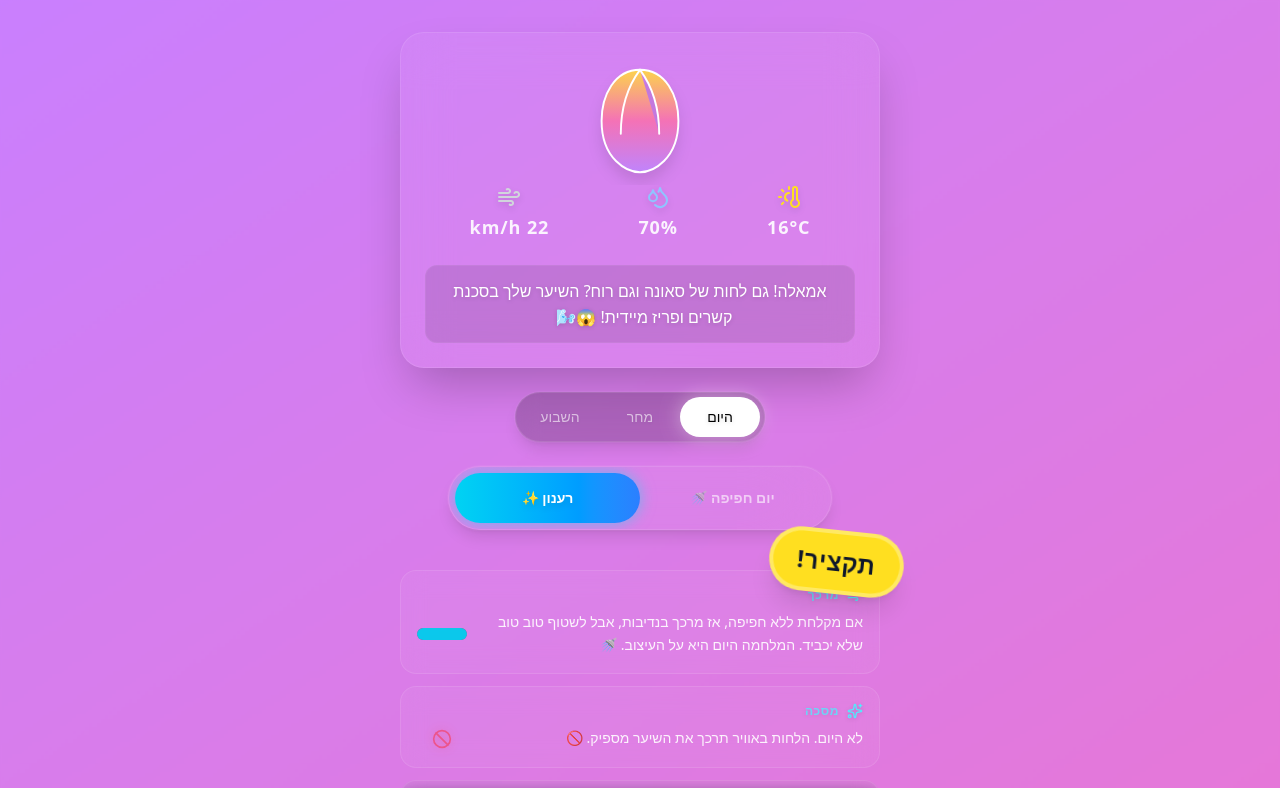
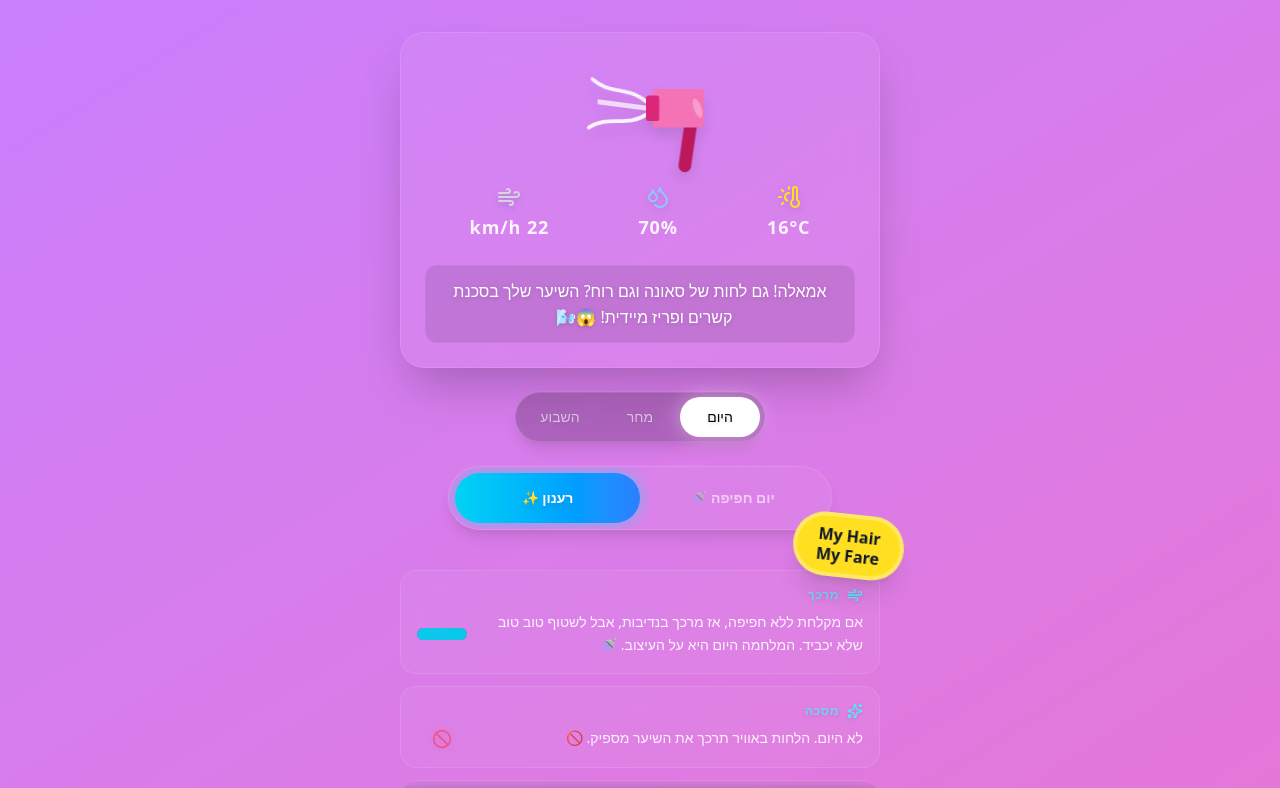
Before and after one commit to Tm9hbQn/Hairacolous, a React (Vite) app: page / in a window 1280 px wide. Shown: the top 788 px of the page. Built offline with nearby package versions, Linux system fonts and the light colour scheme.

Commit message:
Update weather summary container, yellow sticker, and hair dryer animation
Co-authored-by: Tm9hbQn <4403743+Tm9hbQn@users.noreply.github.com>

```diff
--- a/src/components/MainStatusCard.jsx
+++ b/src/components/MainStatusCard.jsx
@@ -1,23 +1,8 @@
 import React, { useEffect, useState } from 'react';
 import { Wind, Droplets, ThermometerSun, AlertTriangle } from 'lucide-react';
+import { WEATHER_DATA } from '../data';
 
 const MainStatusCard = ({ data, summaryText, uvAlert, conditionId }) => {
-  // Determine ball color/style based on condition
-  let ballClass = '';
-  switch (conditionId) {
-    case 'PERFECT_DAY':
-      ballClass = 'from-cyan-300 via-blue-400 to-purple-400 shadow-[0_0_30px_rgba(103,232,249,0.6)]';
-      break;
-    case 'SAUNA_STORM':
-      ballClass = 'from-slate-500 via-gray-600 to-slate-700 shadow-[0_0_20px_rgba(100,116,139,0.6)]';
-      break;
-    case 'SAUNA_CALM':
-      ballClass = 'from-orange-200 via-amber-200 to-emerald-200 shadow-[0_0_30px_rgba(251,191,36,0.6)] opacity-80 blur-sm';
-      break;
-    default:
-      ballClass = 'from-gray-300 to-white';
-  }
-
   // Typewriter effect logic
   const [displayedText, setDisplayedText] = useState('');
 
@@ -53,34 +38,67 @@ const MainStatusCard = ({ data, summaryText, uvAlert, conditionId }) => {
         <div className="flex justify-center items-center py-2 relative z-0 h-32 overflow-hidden">
              <style>
                 {`
-                  @keyframes hairWave {
-                    0% { transform: skewX(-15deg) rotate(-5deg); }
-                    50% { transform: skewX(15deg) rotate(5deg); }
-                    100% { transform: skewX(-15deg) rotate(-5deg); }
+                  @keyframes threadFlutter {
+                    0% { transform: scaleX(1) skewY(0deg); }
+                    50% { transform: scaleX(0.9) skewY(15deg); }
+                    100% { transform: scaleX(1) skewY(0deg); }
+                  }
+                  @keyframes threadFlutterReverse {
+                    0% { transform: scaleX(1) skewY(0deg); }
+                    50% { transform: scaleX(0.9) skewY(-15deg); }
+                    100% { transform: scaleX(1) skewY(0deg); }
                   }
                 `}
              </style>
              <svg
                 viewBox="0 0 100 100"
                 className="w-32 h-32 drop-shadow-xl"
-                style={{
-                    animation: `hairWave ${Math.max(0.5, 30 / (parseInt(data.wind) || 5))}s ease-in-out infinite transform-origin-top`
-                }}
              >
-                <path
-                    d="M50 10 C30 10 20 30 20 50 C20 80 40 90 50 90 C60 90 80 80 80 50 C80 30 70 10 50 10 Z M50 10 Q35 30 35 60 M50 10 Q65 30 65 60"
-                    fill="url(#hairGradient)"
-                    stroke="white"
-                    strokeWidth="1.5"
-                    strokeLinecap="round"
-                />
-                <defs>
-                    <linearGradient id="hairGradient" x1="0%" y1="0%" x2="0%" y2="100%">
-                        <stop offset="0%" stopColor="#fcd34d" /> {/* Amber-300 */}
-                        <stop offset="50%" stopColor="#f472b6" /> {/* Pink-400 */}
-                        <stop offset="100%" stopColor="#c084fc" /> {/* Purple-400 */}
-                    </linearGradient>
-                </defs>
+                {/* Threads Group - Positioned at Nozzle */}
+                <g transform="translate(55, 40)">
+                     {/* Thread 1 (Top) */}
+                     <g style={{
+                            animation: `threadFlutter ${Math.max(0.2, 20 / (parseInt(data.wind) || 5))}s ease-in-out infinite`,
+                            transformOrigin: "0 0"
+                        }}>
+                        <path
+                            d="M 0 -5 C -15 -15, -30 -5, -45 -15"
+                            stroke="white" strokeWidth="3" fill="none" strokeLinecap="round" opacity="0.9"
+                        />
+                     </g>
+
+                     {/* Thread 2 (Bottom) */}
+                     <g style={{
+                            animation: `threadFlutterReverse ${Math.max(0.2, 25 / (parseInt(data.wind) || 5))}s ease-in-out infinite`,
+                            transformOrigin: "0 0"
+                        }}>
+                         <path
+                            d="M 0 5 C -15 15, -30 5, -45 15"
+                            stroke="white" strokeWidth="3" fill="none" strokeLinecap="round" opacity="0.9"
+                         />
+                     </g>
+
+                     {/* Thread 3 (Middle/Paper) */}
+                     <g style={{
+                            animation: `threadFlutter ${Math.max(0.2, 15 / (parseInt(data.wind) || 5))}s ease-in-out infinite`,
+                            animationDelay: '0.1s',
+                            transformOrigin: "0 0"
+                        }}>
+                         <rect x="-40" y="-2" width="40" height="4" fill="white" opacity="0.7" rx="1" />
+                     </g>
+                </g>
+
+                {/* Dryer */}
+                <g>
+                  {/* Handle */}
+                  <path d="M85 50 L80 85 A 5 5 0 0 0 90 85 L95 50 Z" fill="#be185d" />
+                  {/* Body */}
+                  <path d="M60 25 H 95 A 10 10 0 0 1 105 35 V 45 A 10 10 0 0 1 95 55 H 60 Z" fill="#f472b6" />
+                  {/* Nozzle */}
+                  <rect x="55" y="30" width="10" height="20" fill="#db2777" rx="2" />
+                  {/* Highlight */}
+                  <ellipse cx="95" cy="40" rx="3" ry="8" fill="rgba(255,255,255,0.3)" transform="rotate(-20 95 40)" />
+                </g>
              </svg>
         </div>
 
@@ -101,8 +119,13 @@ const MainStatusCard = ({ data, summaryText, uvAlert, conditionId }) => {
         </div>
 
         {/* Summary Text (Typewriter) */}
-        <div className="min-h-[60px] text-center relative z-10 bg-black/10 rounded-xl p-3 border border-white/5">
-            <p className="text-sm md:text-base text-white font-medium leading-relaxed drop-shadow-sm font-sans">
+        <div className="relative z-10 bg-black/10 rounded-xl p-3 border border-white/5 text-center">
+            {/* Invisible spacer to maintain height based on longest possible text */}
+            <p className="text-sm md:text-base text-transparent font-medium leading-relaxed font-sans select-none pointer-events-none" aria-hidden="true">
+                {WEATHER_DATA.periods.reduce((max, p) => p.summary_text.length > max.length ? p.summary_text : max, "")}
+            </p>
+            {/* Actual text overlay */}
+            <p className="absolute top-3 left-3 right-3 text-sm md:text-base text-white font-medium leading-relaxed drop-shadow-sm font-sans">
                 {displayedText}<span className="animate-blink">|</span>
             </p>
         </div>
--- a/src/components/ProtocolStack.jsx
+++ b/src/components/ProtocolStack.jsx
@@ -29,8 +29,8 @@ const ProtocolStack = ({ routine }) => {
   return (
     <div className="flex flex-col gap-3 px-4 pb-12 w-full max-w-lg mx-auto relative">
         {/* Sticker */}
-        <div className="absolute -top-10 -right-2 z-20 rotate-6 bg-yellow-300 text-slate-900 px-6 py-3 rounded-full shadow-xl font-heebo text-2xl font-bold tracking-wide transform hover:scale-105 transition-transform cursor-default border-4 border-white/30 select-none">
-            תקציר!
+        <div className="absolute -top-14 -right-2 z-20 rotate-6 bg-yellow-300 text-slate-900 px-5 py-2 rounded-full shadow-xl font-sans text-base font-bold leading-tight transform hover:scale-105 transition-transform cursor-default border-4 border-white/30 select-none text-center">
+            My Hair<br/>My Fare
         </div>
 
       {items.map((key, index) => {
```
Also changed, not shown: verification_screenshot.png, 1 other file (tests, documents, lock files or other folders).
